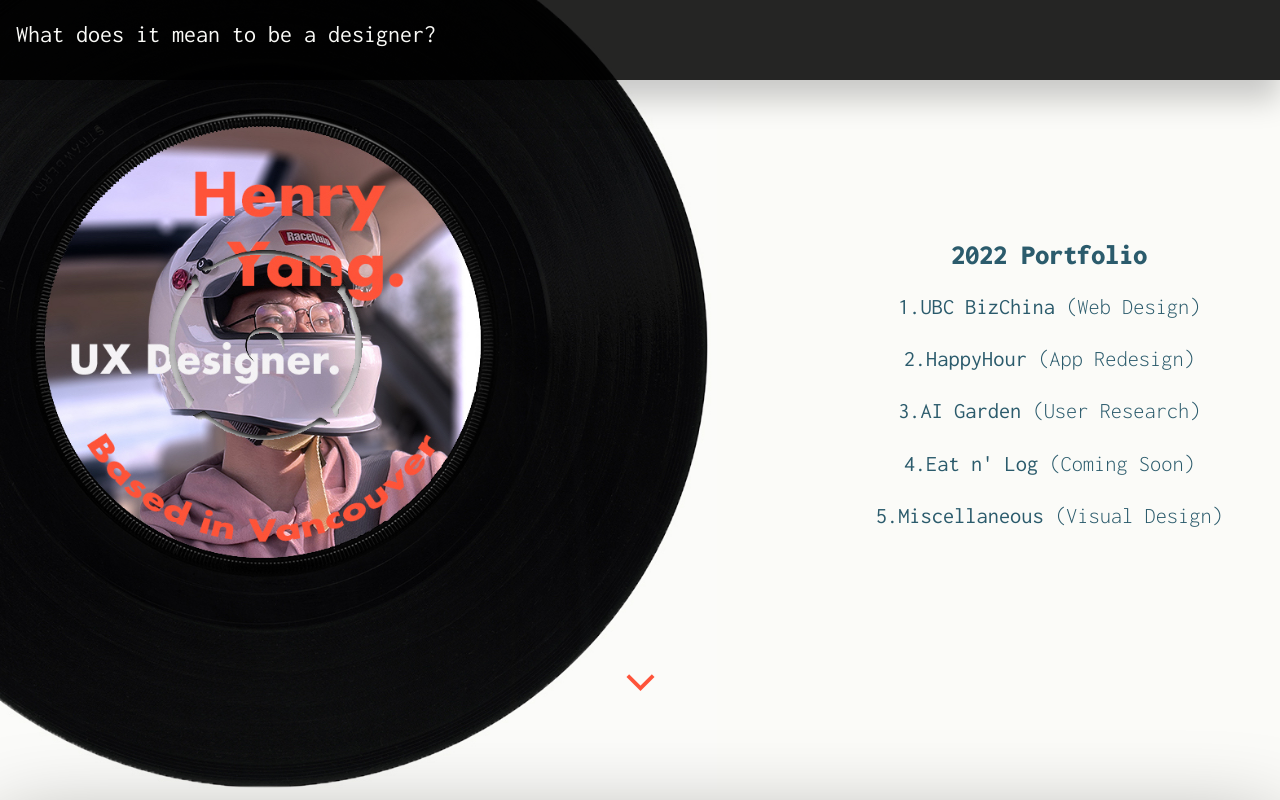
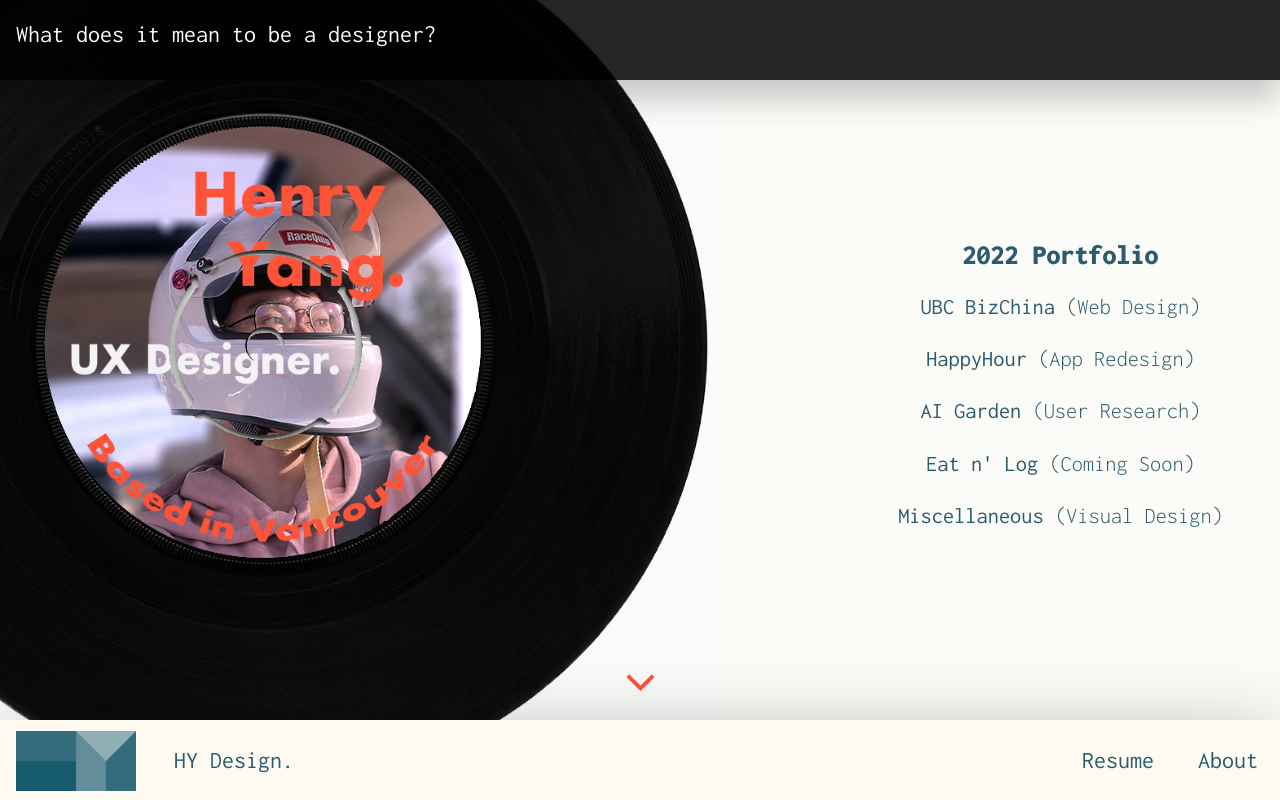
Before and after one commit to HenryY0518/personal-portfolio, a React (Create React App) app: page / in a window 1280 px wide. Shown: the top 800 px of the page. Built offline with nearby package versions, Linux system fonts and the light colour scheme.

Commit message:
navbar fixed and resume new tab

```diff
--- a/src/components/Index.js
+++ b/src/components/Index.js
@@ -14,7 +14,7 @@ function Index(props) {
         smooth={true}
         offset={-70}
         duration={500}
-      >1.UBC BizChina <span className="lighter">(Web Design)</span></Link>
+      >UBC BizChina <span className="lighter">(Web Design)</span></Link>
 
       <Link className='indexItem2'
         activeClass="active"
@@ -23,7 +23,7 @@ function Index(props) {
         smooth={true}
         offset={-70}
         duration={500}
-      >2.HappyHour <span className="lighter">(App Redesign)</span></Link>
+      >HappyHour <span className="lighter">(App Redesign)</span></Link>
 
       <Link className='indexItem1'
         activeClass="active"
@@ -32,7 +32,7 @@ function Index(props) {
         smooth={true}
         offset={-70}
         duration={500}
-      >3.AI Garden <span className="lighter">(User Research)</span></Link>
+      >AI Garden <span className="lighter">(User Research)</span></Link>
 
       <Link className='indexItem'
         activeClass="active"
@@ -41,7 +41,7 @@ function Index(props) {
         smooth={true}
         offset={-70}
         duration={500}
-      >4.Eat n' Log <span className="lighter">(Coming Soon)</span></Link>
+      >Eat n' Log <span className="lighter">(Coming Soon)</span></Link>
 
       <Link className='indexItem3'
         activeClass="active"
@@ -50,7 +50,7 @@ function Index(props) {
         smooth={true}
         offset={-70}
         duration={500}
-      >5.Miscellaneous <span className="lighter">(Visual Design)</span></Link>
+      >Miscellaneous <span className="lighter">(Visual Design)</span></Link>
     </div>
   );
 }
--- a/src/components/Navbar.js
+++ b/src/components/Navbar.js
@@ -45,6 +45,7 @@ export default class Navbar extends Component {
 
   render() {
     return (
+
       <nav
         className={classnames("bnav", {
           "bnav--hidden": !this.state.visible
@@ -53,7 +54,7 @@ export default class Navbar extends Component {
         <li className='bnavItem'><NavLink className='links' to='/'><img className='logo' src={logo} alt='logo'></img></NavLink></li>
         <li className='bnavItem--left'><NavLink className='links' to='/'>HY Design.</NavLink></li>
         <li className='bnavItem--right'><NavLink className='links' to='/about' activeStyle={{ color: '#af2c2c' }}>About</NavLink></li>
-        <li className='bnavItem--right'><a className='links' href={resume}>Resume</a></li>
+        <li className='bnavItem--right'><a className='links' target='_blank' href={resume}>Resume</a></li>
       </nav>
     );
   }
--- a/src/index.css
+++ b/src/index.css
@@ -126,9 +126,9 @@ code {
   }
 }
 
-.bnav--hidden {
+/* .bnav--hidden {
   bottom: -80px;
-}
+} */
 
 .bnavItem {
   position: relative;
```
Also changed, not shown: 1 other file (tests, documents, lock files or other folders).
